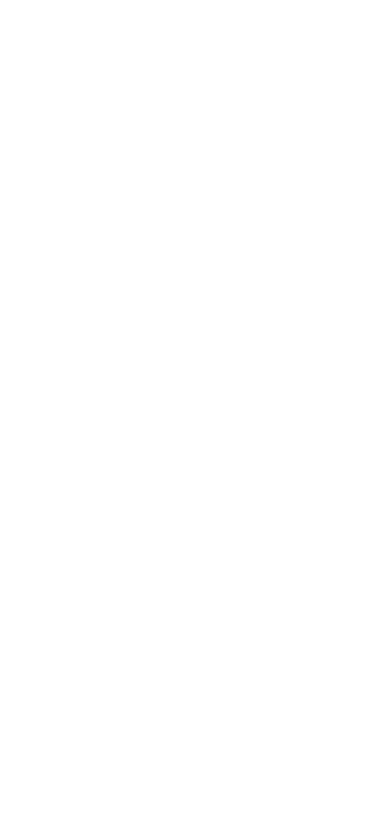
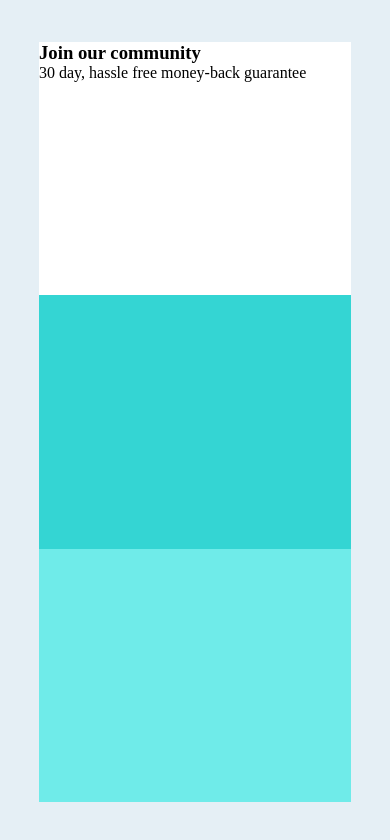
Before and after one commit to anuann-varghese/SinglePriceGrid-challenge, a plain HTML site: page index.html in a window 390 px wide. Drawn offline with Linux system fonts and the light colour scheme.

Commit message:
Completed the background layout for mobile and desktop without content

```diff
--- a/index.html
+++ b/index.html
@@ -1,11 +1,20 @@
 <!DOCTYPE html>
 <html lang="en">
+    <link rel="stylesheet" href="style.css">
 <head>
     <meta charset="UTF-8">
     <meta name="viewport" content="width=device-width, initial-scale=1.0">
     <title>Document</title>
 </head>
 <body>
-
+    <div class="container">
+        <div class="firstbox">
+            <h3>Join our community</h3>
+            <p class="yellowtext">30 day, hassle free money-back guarantee</p>
+            <p></p>
+        </div>
+        <div class="middlebox"></div>
+        <div class="lastbox"></div>
+    </div>
 </body>
 </html>
--- /dev/null
+++ b/style.css
@@ -0,0 +1,57 @@
+*{
+    padding: 0;
+    margin: 0;
+    box-sizing: border-box;
+}
+
+body{
+    width: 100vw;
+    height: 100vh;
+    background-color: hsl(204, 43%, 93%);
+    display: flex;
+    justify-content: center;
+    align-items: center;
+}
+.container{
+    height: 90%;
+    width: 80%;
+    background-color: bisque;
+    display: grid;
+    grid-template-columns: 1fr;
+    grid-template-rows: 1fr 1fr 1fr;
+
+}
+.firstbox{
+
+    background-color: white;
+}
+.middlebox{
+
+    background-color: hsl(179, 66%, 52%);
+}
+.lastbox{
+
+  background-color: hsl(179, 76%, 68%) ;
+}
+
+/* Medium devices (landscape tablets, 768px and up) */
+@media only screen and (min-width: 768px) {
+    .container{
+        height: 50%;
+        width: 50%;
+        grid-template-rows: 1fr 1fr;
+        grid-template-columns: 1fr 1fr;
+       grid-template-areas: "firstbox firstbox"
+       "middlebox lastbox"
+       ;
+
+    }
+    .firstbox{grid-area: firstbox;}
+    .middlebox{grid-area: middlebox;}
+    .lastbox{grid-area: lastbox;}
+
+
+}
+
+/* Large devices (laptops/desktops, 992px and up) */
+@media only screen and (min-width: 992px) {...}
```
